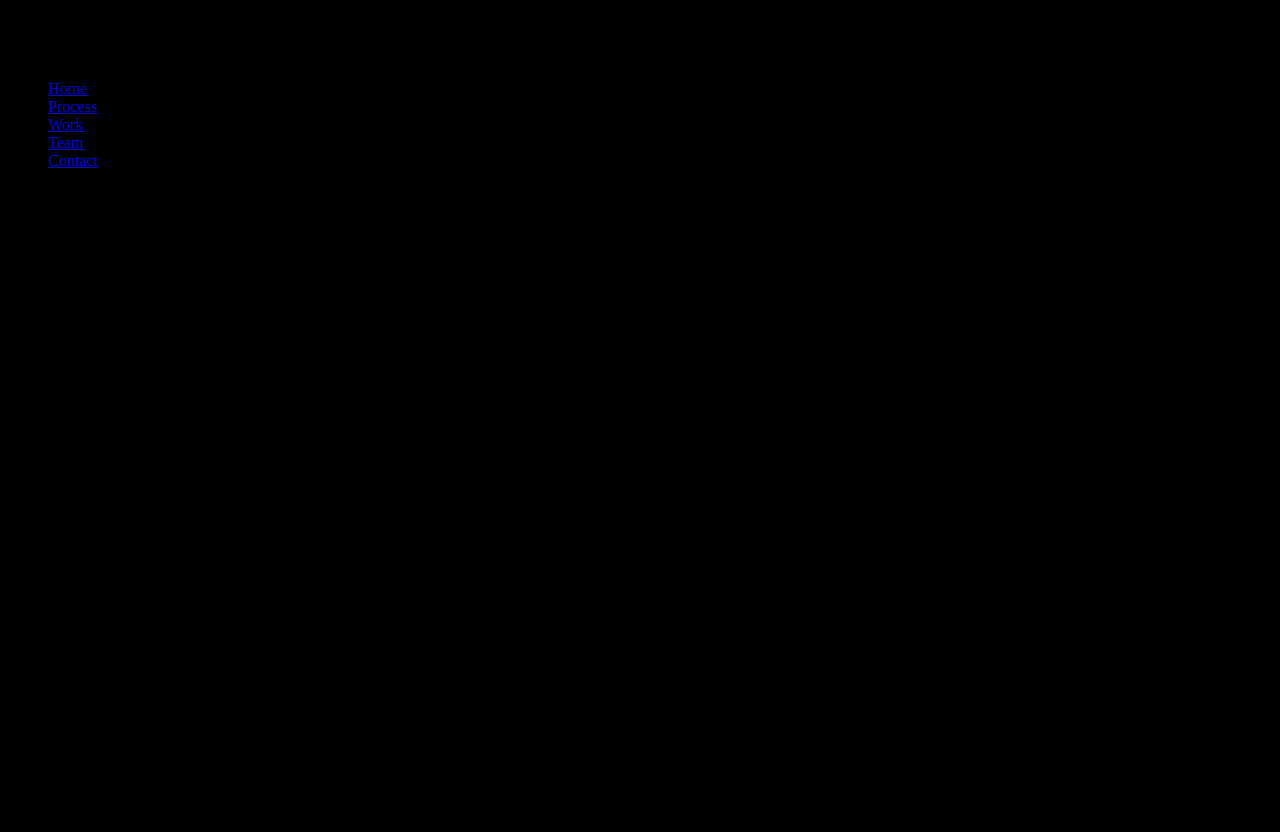
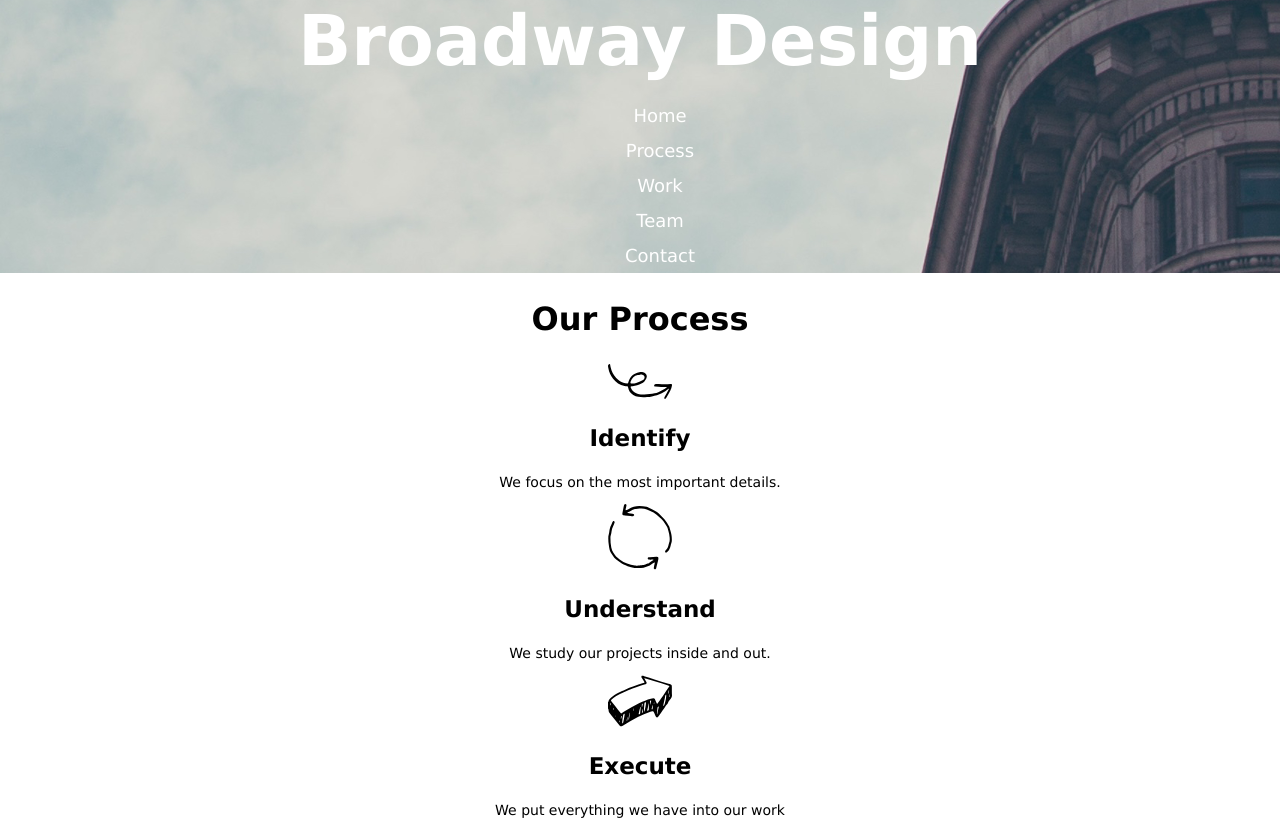
Before and after one commit to dcw9026/Broadway, a plain HTML site: page index.html in a window 1280 px wide. Before the commit the page ends 800 px from the top, so only its background shows below. Drawn offline with Linux system fonts and the light colour scheme.

Commit message:
Section with icons complete

```diff
--- a/css/style.css
+++ b/css/style.css
@@ -1,3 +1,47 @@
 body {
-  background-color: black;
+  font-family: Verdana,sans-serif;
+  color: white;
+  text-align: center;
+  margin: 0;
+  padding: 0;
 }
+
+/* Header Style */
+
+header {
+  background: url("../images/flatiron-building.png") no-repeat;
+}
+
+header h1 {
+  font-size: 70px;
+  margin: 0;
+}
+
+header nav#header_nav ul li {
+  line-height: 35px;
+  font-size: 18px;
+  list-style: none;
+}
+
+header nav#header_nav ul li a {
+  color: white;
+  text-decoration: none;
+}
+
+/* Main Style */
+
+h2, h3, p {
+  color: black;
+}
+
+h2 {
+  font-size: 32px;
+}
+
+h3 {
+  font-size: 23px;
+}
+
+p {
+  font-size: 14px;
+}
--- a/index.html
+++ b/index.html
@@ -17,6 +17,19 @@
           <li><a href="contact.html">Contact</a></li>
         </ul>
       </nav>
-
+    </header>
+    <main>
+      <section>
+        <h2>Our Process</h2>
+        <p><img src="./images/identify.svg" alt="Identify"></p>
+        <h3>Identify</h3>
+        <p>We focus on the most important details.</p>
+        <p><img src="./images/understand.svg" alt="Understand"></p>
+        <h3>Understand</h3>
+        <p>We study our projects inside and out.</p>
+        <p><img src="./images/execute.svg" alt="Execute"></p>
+        <h3>Execute</h3>
+        <p>We put everything we have into our work</p>
+      </section>
   </body>
 </html>
```
Also changed, not shown: images/execute.svg (added), images/flatiron-building.png (added), images/identify.svg (added), images/understand.svg (added).
